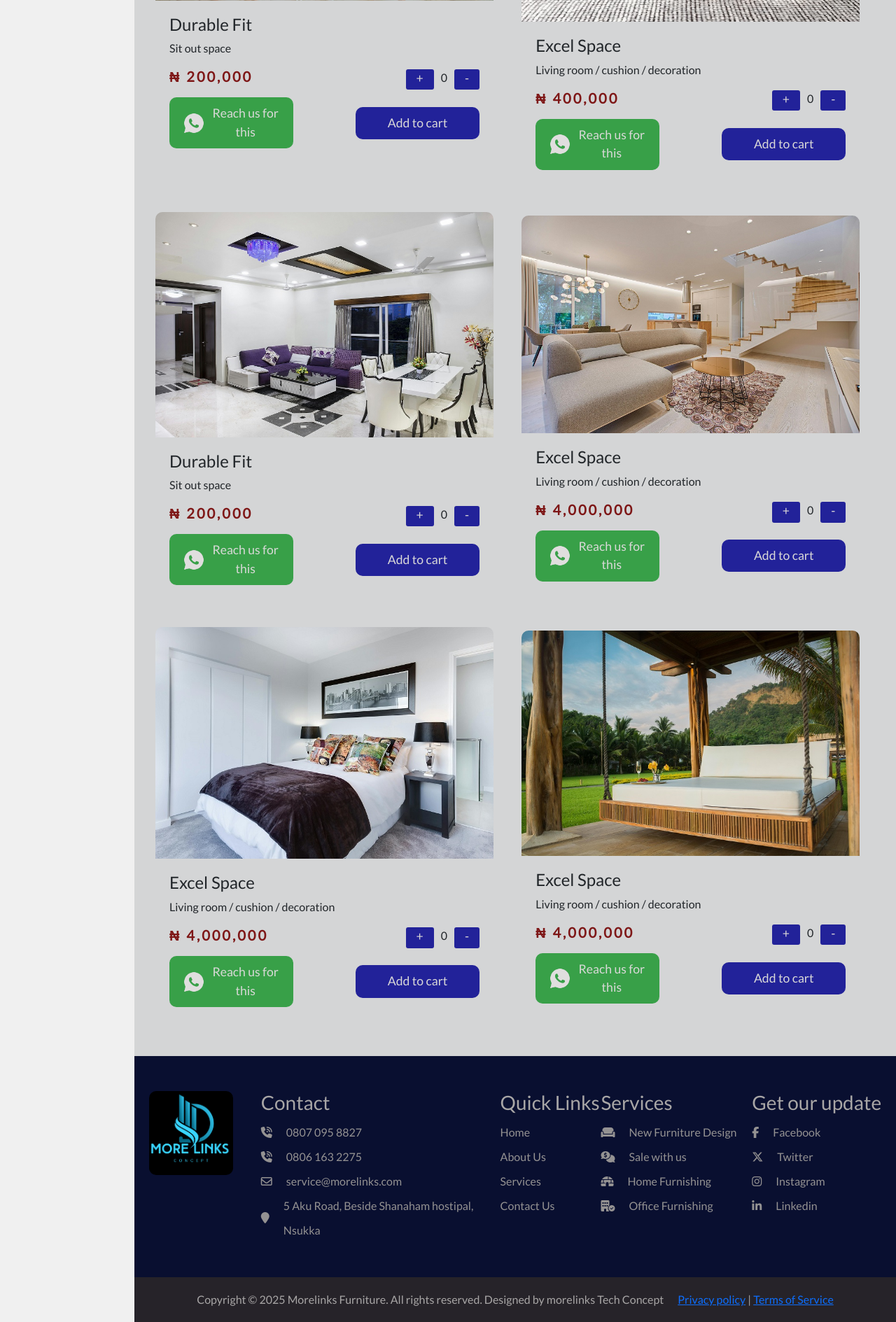
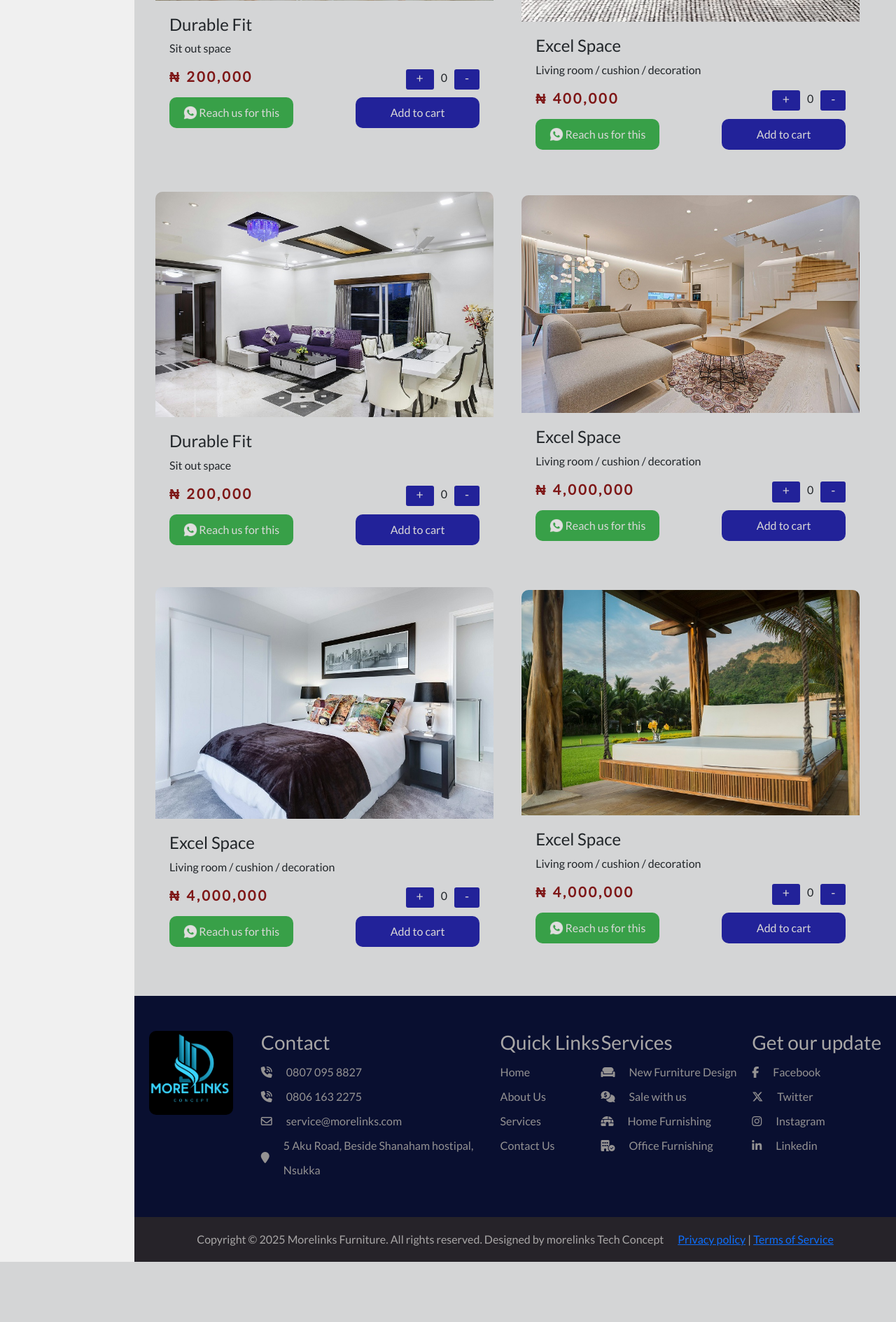
Before and after one commit to Ikendu/morelinksSales, a PHP site: page / in a window 1280 px wide. Shown: the part 1378-3267 px from the top of the page at 70% size. After the commit the page ends 3181 px from the top, so only its background shows below. Run offline with PHP 8.4, Linux system fonts and the light colour scheme; some libraries are stand-ins or nearby versions; some web fonts are replaced.

Commit message:
action whatsapp button

```diff
--- a/content.css
+++ b/content.css
@@ -65,8 +65,7 @@
   border-radius: 10px;
   padding: 10px 20px;
   align-items: center;
-  gap: 10px;
-  font-size: 1.1em;
+  gap: 2px;
   color: #dad9d8;
   border: none;
 }
@@ -80,7 +79,7 @@
   background-color: #38a048;
 }
 .reachUsBtn img {
-  max-width: 30px;
+  max-width: 20px;
 }
 .cartBtn {
   background-color: #222299;
```
